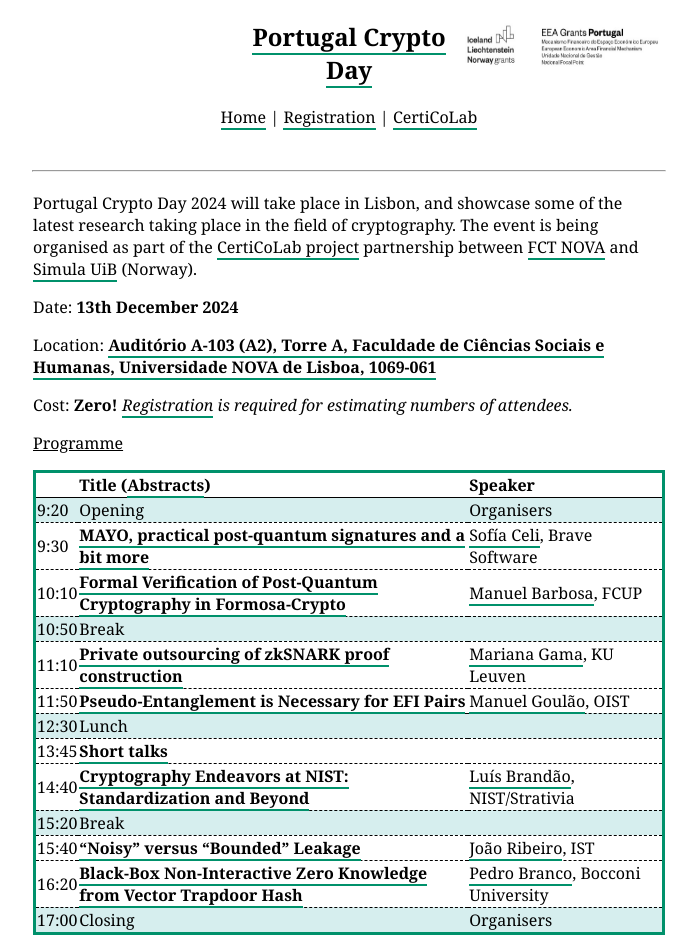
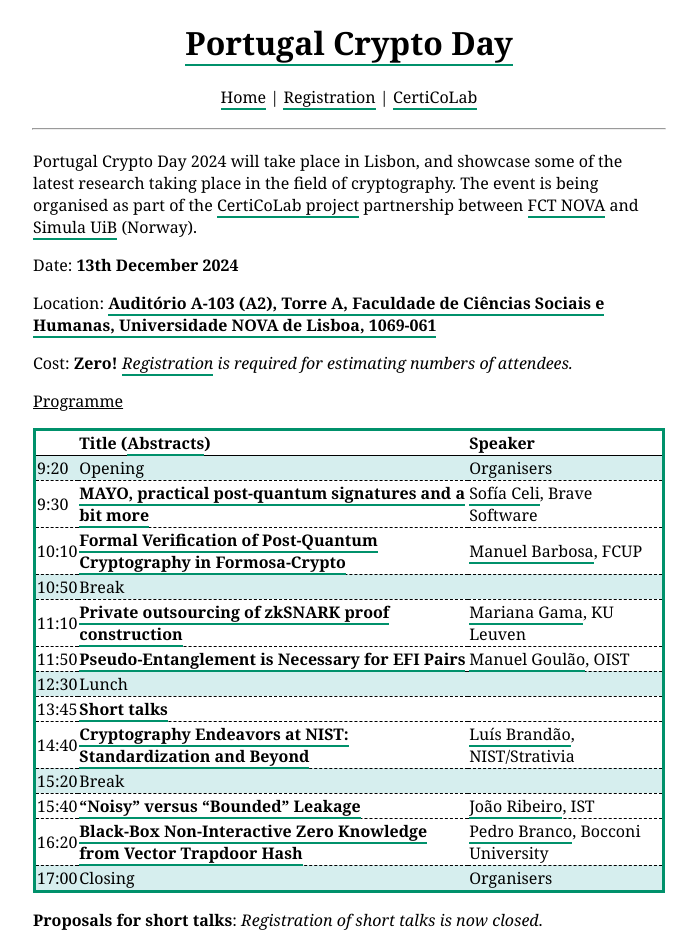
Before and after one commit to cryptoday-pt/cryptoday-pt.github.io, a Jekyll site: the page built from index.html, in a window 1280 px wide. Shown: the top 949 px of the page, without its empty margins (291-988 px from the left). Built offline with Jekyll 4.4.1, drawn with Linux system fonts in a browser that asks for light colours; the list of posts is cut into pages by our own code; some of the changed text lies outside the part shown.

Commit message:
Move logos to bottom

```diff
--- a/_includes/header.html
+++ b/_includes/header.html
@@ -1,12 +1,6 @@
-<div id="header-container">
-    <div style="position:relative;float:left;width:200px;height:50px;"></div>
-    <img style="position:relative;float:right;" src="{{ site.url }}/assets/images/eea.jpg" alt="" width="200" height="50">
-    <div id="header-content">
-        <header>
-            <h2><a href='{{ site.url }}/'>{{ site.name }}</a></h2>
-        </header>
-        <a href='{{ site.url }}/'> Home</a> | <a href='{{ site.url }}/registration/'>Registration</a> | <a href='{{ site.url }}/certicolab/'> CertiCoLab</a>
-    </div>
-</div>
-<br>
+
+<header>
+    <h1><a href='{{ site.url }}/'>{{ site.name }}</a></h1>
+</header>
+<a href='{{ site.url }}/'> Home</a> | <a href='{{ site.url }}/registration/'>Registration</a> | <a href='{{ site.url }}/certicolab/'> CertiCoLab</a>
 <hr>
--- a/_layouts/default.html
+++ b/_layouts/default.html
@@ -27,11 +27,12 @@
     </div>
 <hr>
     <div id="footer-container">
-        <img style="position:relative;float:left;" src="{{ site.url }}/assets/images/nova-fct.jpg" alt="", width="200" height="50">
-        <img style="position:relative;float:right;" src="{{ site.url }}/assets/images/nova-lincs.jpg" alt="", width="150" height="37.5">
-        <div style="position:relative;float:center;">
-            <small> <i>Supported by <a href="https://www.eeagrants.gov.pt/en/programmes/bilateral-relations/initiatives/initiatives/certicolab-collaborative-laboratory-for-investigating-certifiable-computation/">CertiCoLab</a> (Ref: PT-BI095)</i> </small>
-        </div>
+        <small> <i>Supported by <a href="https://www.eeagrants.gov.pt/en/programmes/bilateral-relations/initiatives/initiatives/certicolab-collaborative-laboratory-for-investigating-certifiable-computation/">CertiCoLab</a> (Ref: PT-BI095)</i> </small>
+        <br>
+        <br>
+        <img style="position:relative;float:left;width:30%;" src="{{ site.url }}/assets/images/nova-fct.jpg" alt="">
+        <img style="position:relative;float:center;width:30%;" src="{{ site.url }}/assets/images/nova-lincs.jpg" alt="">
+        <img style="position:relative;float:right;width:30%;" src="{{ site.url }}/assets/images/eea.jpg" alt="">
     </div>
 </body>
 </html>
--- a/index.html
+++ b/index.html
@@ -89,7 +89,7 @@
     </table>
 </p>
 <p>
-    <b>Proposals for short talks</b>: <i>Registration of short talks is now closed.</i>.
+    <b>Proposals for short talks</b>: <i>Registration of short talks is now closed</i>.
 </p>
 <p>
     <b>Contact email</b>: If you have any questions, please email us at <a href="mailto:organisers@cryptoday.pt">organisers@cryptoday.pt</a>.
```
